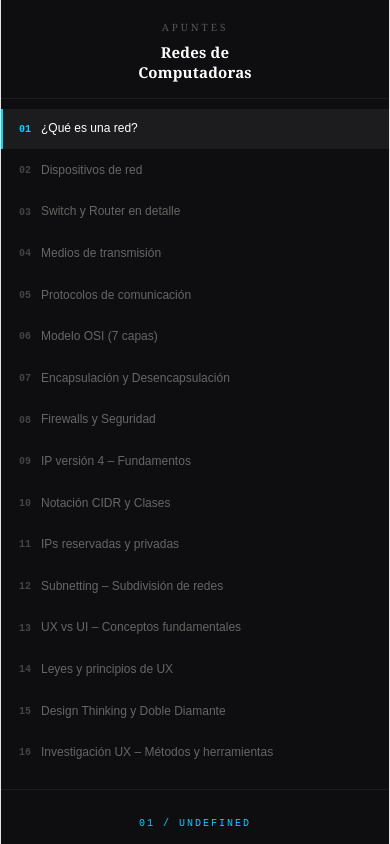
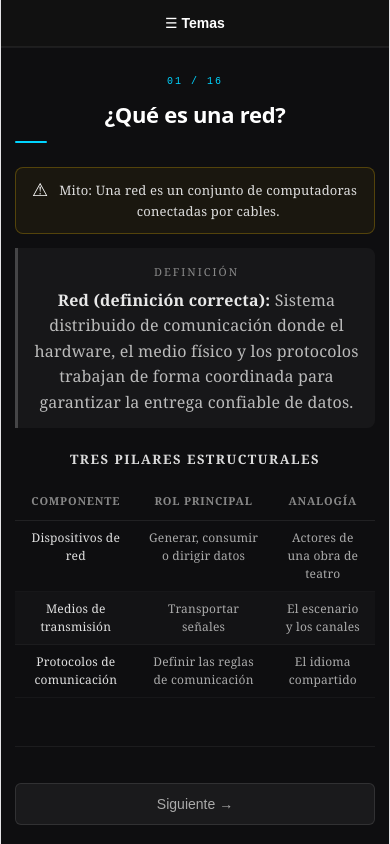
Before and after one commit to pabloandramirez/apuntes-programacion-III, a React (Vite) app: page / in a window 390 px wide. Shown: the top 844 px of the page. Built offline with nearby package versions, Linux system fonts and the light colour scheme.

Commit message:
menu burger desplegable para mobile

```diff
--- a/index.html
+++ b/index.html
@@ -4,7 +4,7 @@
     <meta charset="UTF-8" />
     <link rel="icon" type="image/svg+xml" href="/network.svg" />
     <meta name="viewport" content="width=device-width, initial-scale=1.0" />
-    <title>proyectoapuntesclase</title>
+    <title>Apuntes Primer Parcial</title>
   </head>
   <body>
     <div id="root"></div>
--- a/src/components/SectionHeader.jsx
+++ b/src/components/SectionHeader.jsx
@@ -1,13 +1,13 @@
 import styles from "../styles/sectionHeader.module.css";
 
-export default function SectionHeader({ current, length }) {
+export default function SectionHeader({ current, total }) {
   return (
     <div className={styles.container}>
       <div
         className={styles.number}
         style={{ color: current?.color }}
       >
-        {current?.number} / {String(length).padStart(2, "0")}
+        {current?.number} / {String(total).padStart(2, "0")}
       </div>
 
       <h1 className={styles.title}>
--- a/src/components/Sidebar.jsx
+++ b/src/components/Sidebar.jsx
@@ -1,15 +1,28 @@
+import { useState } from "react";
 import styles from "../styles/sidebar.module.css";
 
 export default function Sidebar({ sections, active, setActive }) {
+    const [menuOpen, setMenuOpen] = useState(false);
     return (
-    <div className={styles.sidebar}>
+        <>
+            <button
+                className={styles.mobileToggle}
+                onClick={() => setMenuOpen(!menuOpen)}
+            >
+                ☰ Temas
+            </button>
+
+            <div className={`${styles.sidebar} ${menuOpen ? styles.sidebarOpen : ""
+                }`}>
+                {/* Botón mobile */}
+
                 <div className={styles.header}>
                     <div className={styles.label}>Apuntes</div>
 
                     <div className={styles.title}>
-          Redes de
+                        Apuntes
                         <br />
-          Computadoras
+                        Primer Parcial
                     </div>
                 </div>
 
@@ -17,8 +30,7 @@ export default function Sidebar({ sections, active, setActive }) {
                     <button
                         key={s.id}
                         onClick={() => setActive(s.id)}
-          className={`${styles.button} ${
-            active === s.id ? styles.buttonActive : ""
+                        className={`${styles.button} ${active === s.id ? styles.buttonActive : ""
                             }`}
                         style={{
                             borderLeftColor: active === s.id ? s.color : "transparent",
@@ -34,8 +46,7 @@ export default function Sidebar({ sections, active, setActive }) {
                         </span>
 
                         <span
-            className={`${styles.buttonTitle} ${
-              active === s.id ? styles.buttonTitleActive : ""
+                            className={`${styles.buttonTitle} ${active === s.id ? styles.buttonTitleActive : ""
                                 }`}
                         >
                             {s.title}
@@ -43,5 +54,6 @@ export default function Sidebar({ sections, active, setActive }) {
                     </button>
                 ))}
             </div>
+        </>
     );
 }
--- a/src/styles/sidebar.module.css
+++ b/src/styles/sidebar.module.css
@@ -1,7 +1,7 @@
 .sidebar {
   width: 220px;
   flex-shrink: 0;
-  border-right: 1px solid rgba(255, 255, 255, 0.06);
+  border-right: 1px solid rgba(255,255,255,0.06);
   padding: 32px 0;
   display: flex;
   flex-direction: column;
@@ -10,6 +10,14 @@
   top: 0;
   height: 100vh;
   overflow-y: auto;
+}
+
+.mobileToggle {
+  display: none;
+  font-size: 16px;
+  font-weight: 700;
+  color: #fff;
+  line-height: 1.3;
 }
 
 .header {
@@ -88,15 +96,44 @@
 /* Mobile */
 @media (max-width: 768px) {
 
+  .mobileToggle {
+    display: flex;
+    align-items: center;
+    justify-content: center;
+
+    width: 100%;
+    padding: 14px 16px;
+
+    background: #111;
+    color: #fff;
+
+    border: none;
+    border-bottom: 1px solid rgba(255,255,255,0.06);
+
+    font-size: 14px;
+    cursor: pointer;
+  }
+
   .sidebar {
     width: 100%;
     height: auto;
+
     position: relative;
+
     border-right: none;
     border-bottom: 1px solid rgba(255,255,255,0.06);
-    padding: 16px 0;
-    overflow-x: auto;
-    overflow-y: hidden;
+
+    padding: 0;
+
+    max-height: 0;
+    overflow: hidden;
+
+    transition: max-height 0.25s ease;
+  }
+
+  .sidebarOpen {
+    max-height: 600px;
+    overflow-y: auto;
   }
 
   .header {
```
Lines whose indentation alone changed are shown as unchanged.
